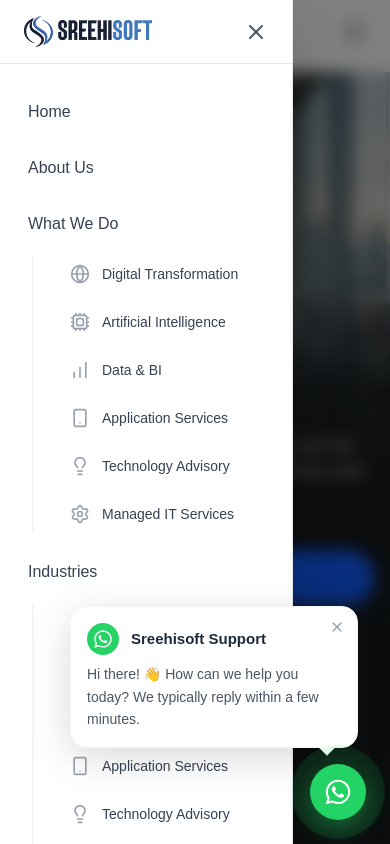
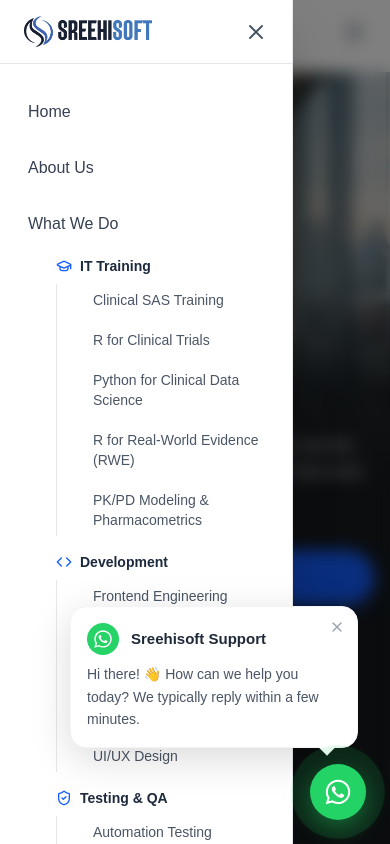
Before and after one commit to vardhanthadala/IT_Talent_Recruitment, a Next.js app: page / in a window 390 px wide. Both pictures are taken after a click on the button "Open main menu". Shown: the top 844 px of the page. Built offline with nearby package versions, Linux system fonts and the light colour scheme.

Commit message:
Update Navbar to improve responsive breakpoints and populate mobile dropdown menus

```diff
--- a/src/components/Navbar.tsx
+++ b/src/components/Navbar.tsx
@@ -19,18 +19,51 @@
     return () => window.removeEventListener("scroll", handleScroll);
   }, []);
 
-  const servicesMenu = [
-    {
-      category: "CORE SERVICES",
-      items: [
-        { name: "Digital Transformation", description: "Comprehensive digital transformation for modern enterprises", icon: Globe, href: "/services/digital-transformation" },
-        { name: "Artificial Intelligence", description: "Leverage AI and machine learning to unlock opportunities", icon: Cpu, href: "/services/artificial-intelligence" },
-        { name: "Data & BI", description: "Transform raw data into actionable insights", icon: BarChart, href: "/services/data-bi" },
-        { name: "Application Services", description: "Corporate and consumer applications for your business", icon: Smartphone, href: "/services/application-services" },
-        { name: "Technology Advisory", description: "Expert guidance tailored to your specific business needs", icon: Lightbulb, href: "/services/technology-advisory" },
-        { name: "Managed IT Services", description: "Reliable, scalable, and secure operations backed by SLAs", icon: Settings, href: "/services/managed-it-services" }
-      ]
-    }
+  const whatWeDoMobileMenu = [
+    { category: "IT Training", icon: GraduationCap, items: [
+      { name: "Clinical SAS Training", href: "/what-we-do/clinical-sas-training" },
+      { name: "R for Clinical Trials", href: "/what-we-do/r-for-clinical-trials" },
+      { name: "Python for Clinical Data Science", href: "/what-we-do/python-for-clinical-data-science" },
+      { name: "R for Real-World Evidence (RWE)", href: "/what-we-do/r-for-real-world-evidence" },
+      { name: "PK/PD Modeling & Pharmacometrics", href: "/what-we-do/pk-pd-modeling-pharmacometrics" },
+    ]},
+    { category: "Development", icon: Code, items: [
+      { name: "Frontend Engineering", href: "/what-we-do/frontend-developers" },
+      { name: "Backend Engineering", href: "/what-we-do/backend-engineers" },
+      { name: "Full Stack Development", href: "/what-we-do/full-stack-developers" },
+      { name: "Mobile App Development", href: "/what-we-do/mobile-app-devs" },
+      { name: "UI/UX Design", href: "/what-we-do/ui-ux-designers" },
+    ]},
+    { category: "Testing & QA", icon: ShieldCheck, items: [
+      { name: "Automation Testing", href: "/what-we-do/automation-engineers" },
+      { name: "Manual QA Testing", href: "/what-we-do/manual-qa-testers" },
+      { name: "Performance Testing", href: "/what-we-do/performance-testers" },
+      { name: "Security Analysis", href: "/what-we-do/security-analysts" },
+      { name: "SDET Services", href: "/what-we-do/sdet-professionals" },
+    ]},
+    { category: "Operations", icon: Server, items: [
+      { name: "DevOps Services", href: "/what-we-do/devops-engineers" },
+      { name: "Cloud Architecture", href: "/what-we-do/cloud-architects" },
+      { name: "System Administration", href: "/what-we-do/system-administrators" },
+      { name: "Network Engineering", href: "/what-we-do/network-engineers" },
+      { name: "IT Support", href: "/what-we-do/it-support-specialists" },
+    ]},
+    { category: "AI & Data", icon: BrainCircuit, items: [
+      { name: "Data Science", href: "/what-we-do/data-scientists" },
+      { name: "Machine Learning Engineering", href: "/what-we-do/machine-learning-engineers" },
+      { name: "Data Analysis", href: "/what-we-do/data-analysts" },
+      { name: "Data Engineering", href: "/what-we-do/data-engineers" },
+      { name: "Business Intelligence", href: "/what-we-do/bi-developers" },
+    ]}
+  ];
+
+  const industriesMobileMenu = [
+    { name: "IT & Technology", icon: Laptop, href: "/industries/it-technology" },
+    { name: "Finance & Banking", icon: Landmark, href: "/industries/finance-banking" },
+    { name: "Healthcare & Life Sciences", icon: HeartPulse, href: "/industries/healthcare-life-sciences" },
+    { name: "Manufacturing & Logistics", icon: Factory, href: "/industries/manufacturing-logistics" },
+    { name: "Retail & E-commerce", icon: ShoppingCart, href: "/industries/retail-ecommerce" },
+    { name: "Professional Services", icon: Briefcase, href: "/industries/professional-services" },
   ];
 
   const navLinks = [
@@ -57,7 +90,7 @@
             </div>
 
             {/* Desktop Navigation (Centered) */}
-            <nav className="hidden md:flex items-stretch justify-center flex-1 space-x-2 lg:space-x-4 xl:space-x-6">
+            <nav className="hidden lg:flex items-stretch justify-center flex-1 space-x-2 lg:space-x-4 xl:space-x-6">
               {navLinks.map((link) => (
                 <div
                   key={link.name}
@@ -97,45 +130,66 @@
                             <div className="grid grid-cols-5 gap-8 w-full mb-6 relative">
                               {/* Dotted connecting line */}
                               <div className="absolute top-1/2 left-4 right-[20%] h-[1px] border-t border-dashed border-gray-300 -z-10"></div>
+                              {/* Column 1 Icon (Training) */}
+                              <div className="flex justify-start">
+                                <div className="w-auto pr-4 flex items-center text-black z-10 relative bg-white">
+                                  <GraduationCap className="w-6 h-6" strokeWidth={1.5} />
+                                </div>
+                              </div>
 
-                              {/* Column 1 Icon (Development) */}
+                              {/* Column 2 Icon (Development) */}
                               <div className="flex justify-start">
                                 <div className="w-auto pr-4 flex items-center text-black z-10 relative bg-white">
                                   <Code className="w-6 h-6" strokeWidth={1.5} />
                                 </div>
                               </div>
 
-                              {/* Column 2 Icon (Testing) */}
+                              {/* Column 3 Icon (Testing) */}
                               <div className="flex justify-start">
                                 <div className="w-auto pr-4 flex items-center text-black z-10 relative bg-white">
                                   <ShieldCheck className="w-6 h-6" strokeWidth={1.5} />
                                 </div>
                               </div>
 
-                              {/* Column 3 Icon (Operations) */}
+                              {/* Column 4 Icon (Operations) */}
                               <div className="flex justify-start">
                                 <div className="w-auto pr-4 flex items-center text-black z-10 relative bg-white">
                                   <Server className="w-6 h-6" strokeWidth={1.5} />
                                 </div>
                               </div>
 
-                              {/* Column 4 Icon (AI & Data) */}
+                              {/* Column 5 Icon (AI & Data) */}
                               <div className="flex justify-start">
                                 <div className="w-auto pr-4 flex items-center text-black z-10 relative bg-white">
                                   <BrainCircuit className="w-6 h-6" strokeWidth={1.5} />
-                                </div>
-                              </div>
-
-                              {/* Column 5 Icon (Training) */}
-                              <div className="flex justify-start">
-                                <div className="w-auto pr-4 flex items-center text-black z-10 relative bg-white">
-                                  <GraduationCap className="w-6 h-6" strokeWidth={1.5} />
                                 </div>
                               </div>
                             </div>
 
                             {/* Lists row */}
                             <div className="grid grid-cols-5 gap-8 w-full">
+                              {/* IT Training and Placement */}
+                              <div>
+                                <h3 className="font-[family-name:var(--font-poppins-custom)] font-bold text-[#0f172a] mb-4 uppercase text-[13px] tracking-wide whitespace-nowrap">IT Training</h3>
+                                <ul className="space-y-3">
+                                  <li>
+                                    <Link href="/what-we-do/clinical-sas-training" className="text-[14px] text-slate-500 hover:text-blue-600 transition-colors block leading-tight">Clinical SAS Training</Link>
+                                  </li>
+                                  <li>
+                                    <Link href="/what-we-do/r-for-clinical-trials" className="text-[14px] text-slate-500 hover:text-blue-600 transition-colors block leading-tight">R for Clinical Trials</Link>
+                                  </li>
+                                  <li>
+                                    <Link href="/what-we-do/python-for-clinical-data-science" className="text-[14px] text-slate-500 hover:text-blue-600 transition-colors block leading-tight">Python for Clinical Data Science</Link>
+                                  </li>
+                                  <li>
+                                    <Link href="/what-we-do/r-for-real-world-evidence" className="text-[14px] text-slate-500 hover:text-blue-600 transition-colors block leading-tight">R for Real-World Evidence (RWE)</Link>
+                                  </li>
+                                  <li>
+                                    <Link href="/what-we-do/pk-pd-modeling-pharmacometrics" className="text-[14px] text-slate-500 hover:text-blue-600 transition-colors block leading-tight">PK/PD Modeling & Pharmacometrics</Link>
+                                  </li>
+                                </ul>
+                              </div>
+
                               {/* Development */}
                               <div>
                                 <h3 className="font-[family-name:var(--font-poppins-custom)] font-bold text-[#0f172a] mb-4 uppercase text-[13px] tracking-wide">Development</h3>
@@ -223,28 +277,6 @@
                                   </li>
                                 </ul>
                               </div>
-
-                              {/* IT Training and Placement */}
-                              <div>
-                                <h3 className="font-[family-name:var(--font-poppins-custom)] font-bold text-[#0f172a] mb-4 uppercase text-[13px] tracking-wide whitespace-nowrap">IT Training</h3>
-                                <ul className="space-y-3">
-                                  <li>
-                                    <Link href="/what-we-do/clinical-sas-training" className="text-[14px] text-slate-500 hover:text-blue-600 transition-colors block leading-tight">Clinical SAS Training</Link>
-                                  </li>
-                                  <li>
-                                    <Link href="/what-we-do/r-for-clinical-trials" className="text-[14px] text-slate-500 hover:text-blue-600 transition-colors block leading-tight">R for Clinical Trials</Link>
-                                  </li>
-                                  <li>
-                                    <Link href="/what-we-do/python-for-clinical-data-science" className="text-[14px] text-slate-500 hover:text-blue-600 transition-colors block leading-tight">Python for Clinical Data Science</Link>
-                                  </li>
-                                  <li>
-                                    <Link href="/what-we-do/r-for-real-world-evidence" className="text-[14px] text-slate-500 hover:text-blue-600 transition-colors block leading-tight">R for Real-World Evidence (RWE)</Link>
-                                  </li>
-                                  <li>
-                                    <Link href="/what-we-do/pk-pd-modeling-pharmacometrics" className="text-[14px] text-slate-500 hover:text-blue-600 transition-colors block leading-tight">PK/PD Modeling & Pharmacometrics</Link>
-                                  </li>
-                                </ul>
-                              </div>
                             </div>
                           </>
                         )}
@@ -315,14 +347,14 @@
             </nav>
 
             {/* Right Actions */}
-            <div className="hidden md:flex items-center justify-end w-auto lg:w-1/4 space-x-6">
+            <div className="hidden lg:flex items-center justify-end w-auto lg:w-1/4 space-x-6">
               <Link href="/contact" className="whitespace-nowrap px-4 lg:px-5 py-2 rounded-full bg-blue-600 text-white text-[15px] lg:text-[16px] font-[family-name:var(--font-poppins-custom)] font-medium hover:bg-blue-700 transition-colors">
                 Contact Us
               </Link>
             </div>
 
             {/* Mobile menu button */}
-            <div className="md:hidden flex items-center">
+            <div className="lg:hidden flex items-center">
               <button
                 onClick={() => setIsOpen(true)}
                 className="p-2 rounded-md text-gray-600 hover:text-gray-900 hover:bg-gray-100 transition-colors"
@@ -338,14 +370,14 @@
 
       {/* Mobile Menu Overlay */}
       <div
-        className={`fixed inset-0 bg-black/50 backdrop-blur-sm z-[55] transition-opacity duration-300 md:hidden ${isOpen ? "opacity-100 visible" : "opacity-0 invisible"
+        className={`fixed inset-0 bg-black/50 backdrop-blur-sm z-[55] transition-opacity duration-300 lg:hidden ${isOpen ? "opacity-100 visible" : "opacity-0 invisible"
           }`}
         onClick={() => setIsOpen(false)}
       />
 
       {/* Mobile Menu Drawer */}
       <div
-        className={`fixed inset-y-0 left-0 w-3/4 max-w-sm bg-white z-[60] transform transition-transform duration-300 ease-in-out md:hidden flex flex-col shadow-2xl border-r border-gray-200 ${isOpen ? "translate-x-0" : "-translate-x-full"
+        className={`fixed inset-y-0 left-0 w-3/4 max-w-sm bg-white z-[60] transform transition-transform duration-300 ease-in-out lg:hidden flex flex-col shadow-2xl border-r border-gray-200 ${isOpen ? "translate-x-0" : "-translate-x-full"
           }`}
       >
         <div className="flex items-center justify-between h-16 px-6 border-b border-gray-200">
@@ -376,9 +408,33 @@
               >
                 {link.name}
               </Link>
-              {link.hasMegaMenu && (
+              {link.hasMegaMenu && link.name === "What We Do" && (
+                <div className="pl-6 mt-2 ml-4 mb-4">
+                  {whatWeDoMobileMenu.map((cat) => (
+                    <div key={cat.category} className="mb-4">
+                      <div className="flex items-center gap-2 mb-2 text-slate-800 font-semibold text-sm">
+                        <cat.icon className="w-4 h-4 text-blue-600" />
+                        <span>{cat.category}</span>
+                      </div>
+                      <div className="pl-6 space-y-2 border-l border-gray-200">
+                        {cat.items.map((subItem) => (
+                          <Link
+                            key={subItem.name}
+                            href={subItem.href}
+                            className="block px-3 py-1.5 text-sm text-gray-600 hover:text-blue-600 transition-colors"
+                            onClick={() => setIsOpen(false)}
+                          >
+                            {subItem.name}
+                          </Link>
+                        ))}
+                      </div>
+                    </div>
+                  ))}
+                </div>
+              )}
+              {link.hasMegaMenu && link.name === "Industries" && (
                 <div className="pl-6 space-y-3 mt-2 border-l-2 border-gray-100 ml-4 mb-4">
-                  {servicesMenu[0].items.map((subItem) => (
+                  {industriesMobileMenu.map((subItem) => (
                     <Link
                       key={subItem.name}
                       href={subItem.href}
```
